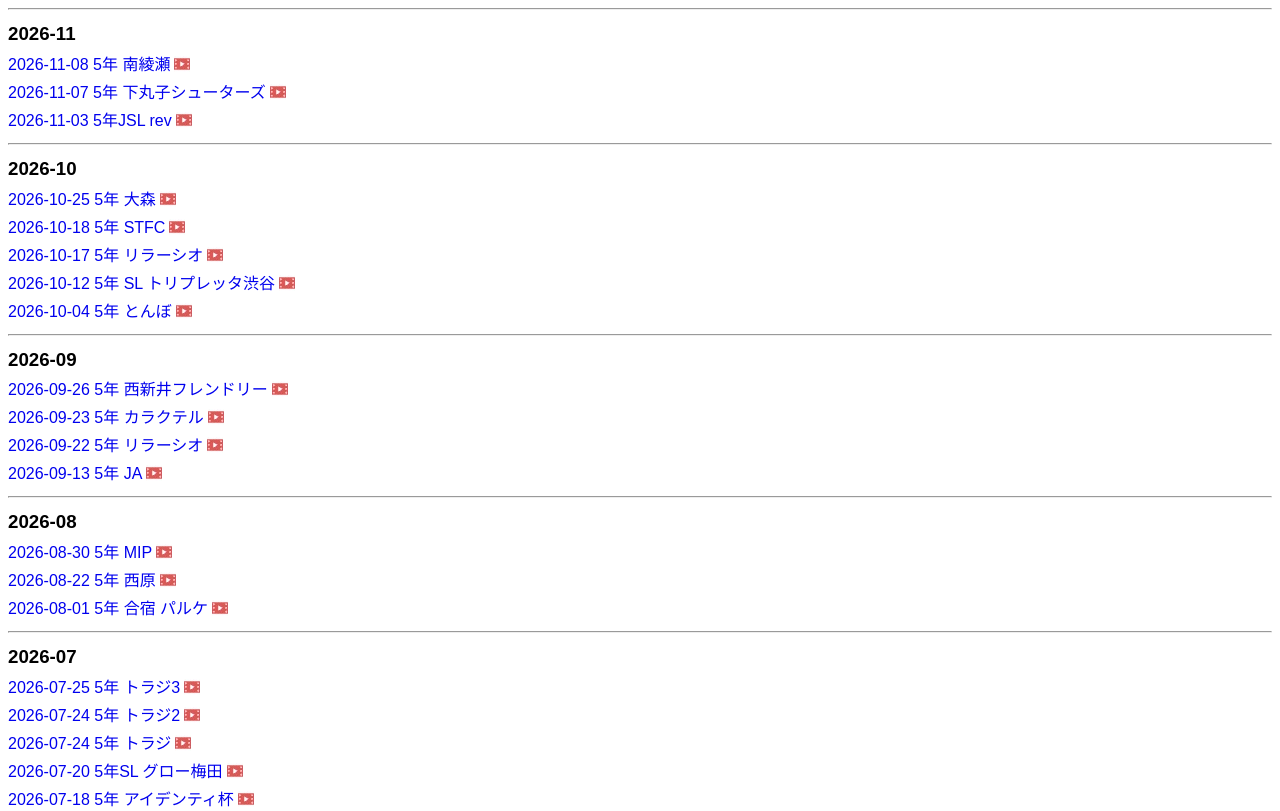
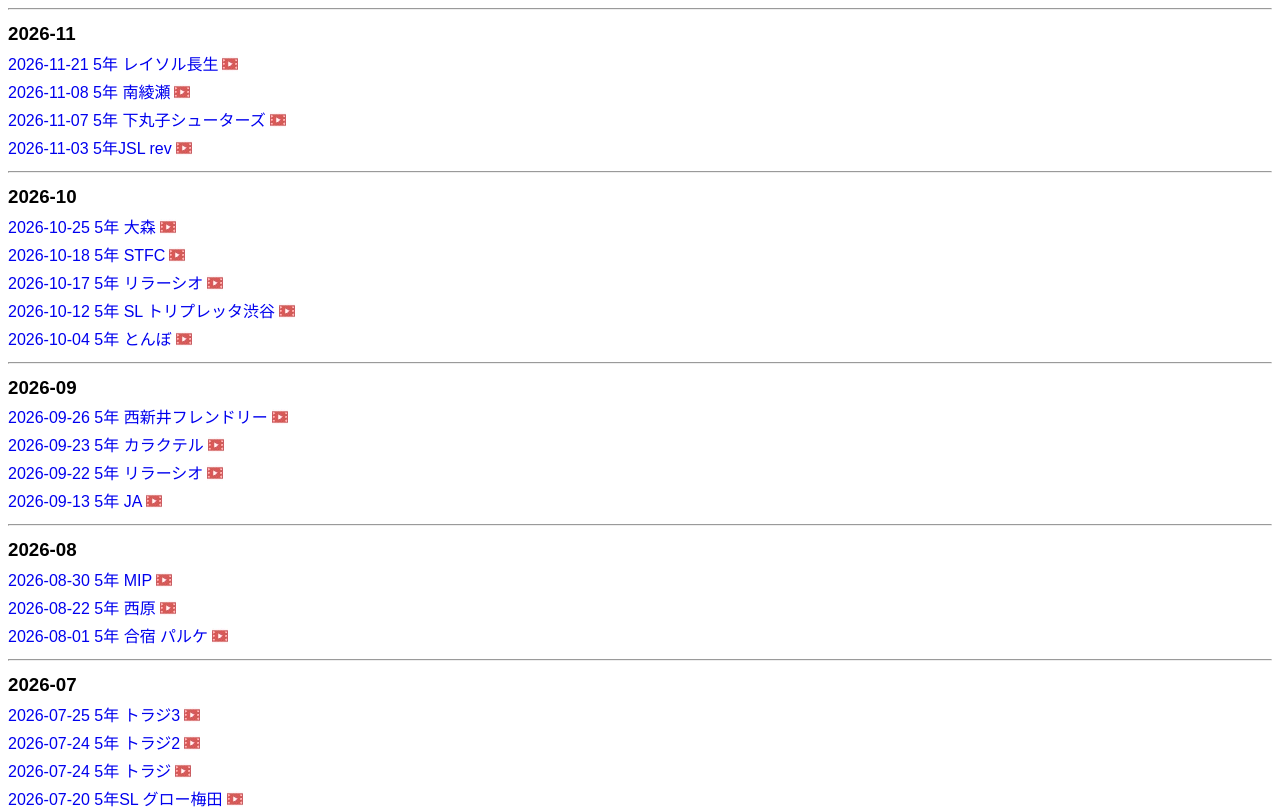
Before and after one commit to yskfj/staticweb, a plain HTML site: page jefa-takeru.html in a window 1280 px wide. Shown: the top 811 px of the page. Drawn offline with Linux system fonts and the light colour scheme.

Commit message:
Add 2026-11-21 5年 レイソル長生

```diff
--- a/jefa-takeru.html
+++ b/jefa-takeru.html
@@ -43,6 +43,7 @@
     -->
     <hr>
     <h3>2026-11</h3>
+    <a href="https://www.youtube.com/playlist?list=PLcB7iLX1nInc">2026-11-21 5年 レイソル長生</a><br>
     <a href="https://www.youtube.com/playlist?list=PLfeL-XOwm6OU">2026-11-08 5年 南綾瀬</a><br>
     <a href="https://www.youtube.com/playlist?list=PLaUOYY7KMskM">2026-11-07 5年 下丸子シューターズ</a><br>
     <a href="https://www.youtube.com/playlist?list=PLUwXfhi3Bw_k">2026-11-03 5年JSL rev</a><br>
```
